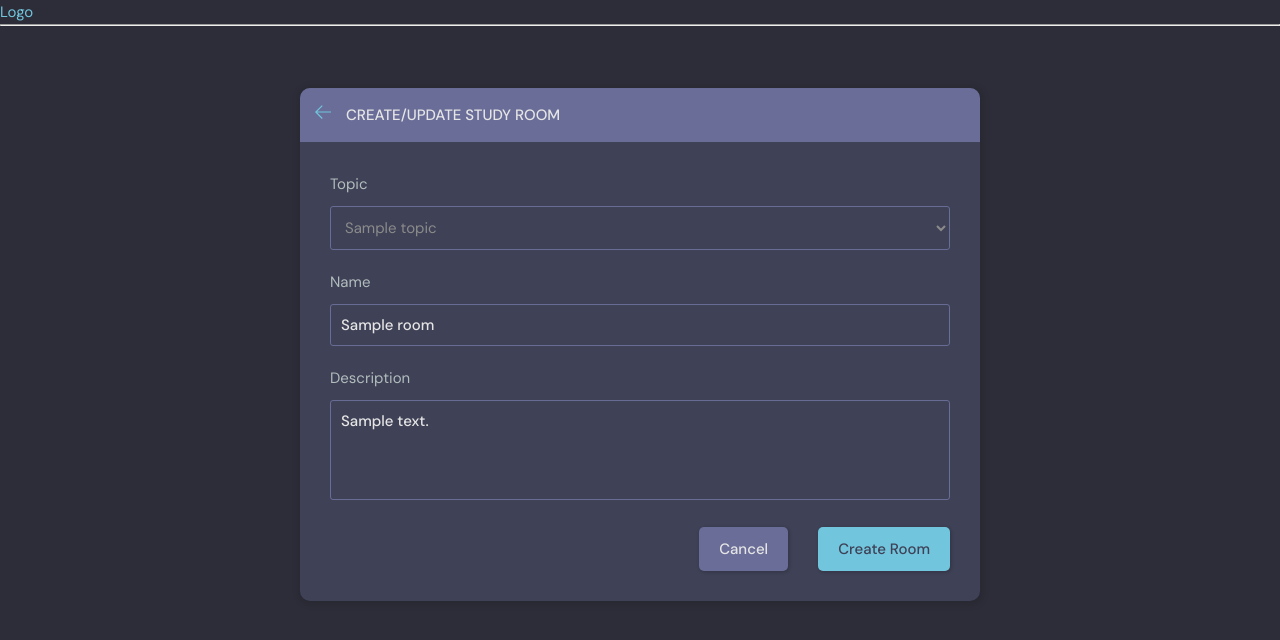
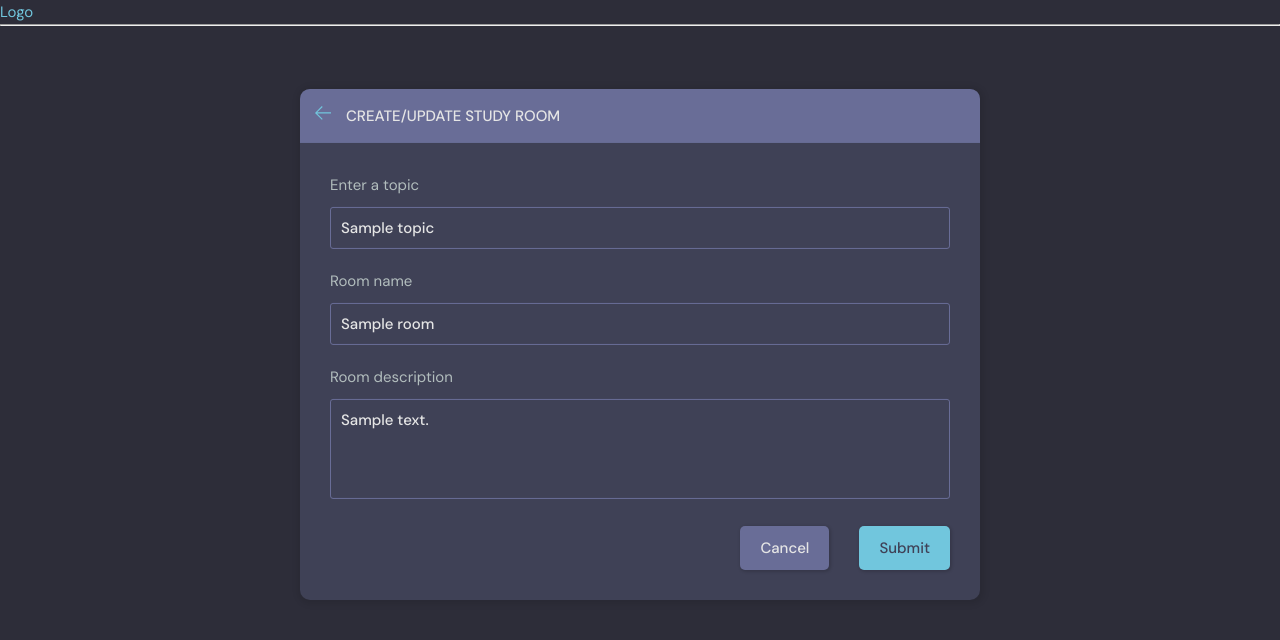
Before and after one commit to Flomasta/fairy_web, a Django app: page /update-room/1/ in a window 1280 px wide. Shown: the part 76-716 px from the top of the page. Run offline with Django 4.2, Linux system fonts and the light colour scheme; a user stored in the database is signed in; tables that the repository leaves empty hold one stand-in row (values such as "Sample post").

Commit message:
Updated Room update form

```diff
--- a/base/templates/base/room_form.html
+++ b/base/templates/base/room_form.html
@@ -21,16 +21,36 @@
                 <div class="layout__body">
                     <form class="form" method="post" action="">
                         {% csrf_token %}
-                        {% for field in form %}
-                            <div class="form__group">
-                                <label for="room_name">{{ field.label }}</label>
-                                {{ field }}
-                            </div>
-                        {% endfor %}
+
+                        <div class="form__group">
+                            <label for="room_topic">Enter a topic</label>
+                            <input type="text" name="topic" list="topic-list" value="{{ room.topic.name }}">
+                            <datalist id="topic-list">
+                                <select name="" id="room_topic">
+                                    {% for topic in topics %}
+                                        <option value={{ topic.name }}>{{ topic.name }}</option>
+                                    {% endfor %}
+
+
+                                </select>
+                            </datalist>
+
+                        </div>
+
+
+                        <div class="form__group">
+                            <label for="room_name">Room name</label>
+                            {{ form.name }}
+                        </div>
+                        <div class="form__group">
+                            <label for="room_description">Room description</label>
+                            {{ form.description }}
+                        </div>
+
 
                         <div class="form__action">
                             <a class="btn btn--dark" href="{% url 'home' %}">Cancel</a>
-                            <button class="btn btn--main" type="submit">Create Room</button>
+                            <button class="btn btn--main" type="submit">Submit</button>
                         </div>
                     </form>
                 </div>
--- a/base/views.py
+++ b/base/views.py
@@ -12,12 +12,6 @@ from django.contrib.auth.forms import UserCreationForm
 
 
 # Create your views here.
-
-# rooms = [
-#     {'id': 1, 'name': 'First room'},
-#     {'id': 2, 'name': 'Second room'},
-#     {'id': 3, 'name': 'Third room'},
-# ]
 
 def loginPage(request):
     page = 'login'
@@ -100,14 +94,24 @@ def userProfile(request, pk):
 @login_required(login_url='login_page')
 def createRoom(request):
     form = RoomForm()
+    topics = Topic.objects.all()
     if request.method == 'POST':
-        form = RoomForm(request.POST)
-        if form.is_valid():
-            room = form.save(commit=False)
-            room.host = request.user
-            room.save()
-            return redirect('home')
-    context = {'form': form}
+        topic_name = request.POST.get('topic')
+        topic, created = Topic.objects.get_or_create(name=topic_name)
+        Room.objects.create(
+            host=request.user,
+            topic=topic,
+            name=request.POST.get('name'),
+            description=request.POST.get('description'),
+        )
+        # form = RoomForm(request.POST)
+        # if form.is_valid():
+        #     room = form.save(commit=False)
+        #     room.host = request.user
+        #     room.save()
+        return redirect('home')
+
+    context = {'form': form, 'topics': topics}
     return render(request, 'base/room_form.html', context)
 
 
@@ -115,13 +119,20 @@ def createRoom(request):
 def updateRoom(request, pk):
     room = Room.objects.get(id=pk)
     form = RoomForm(instance=room)
+    topics = Topic.objects.all()
+    if request.user != room.host:
+        return HttpResponse("You are not allowed here")
+
     if request.method == 'POST':
-        form = RoomForm(request.POST, instance=room)
-        if form.is_valid():
-            # form.save()
-            print(form)
-            return redirect('home')
-    context = {'form': form}
+        topic_name = request.POST.get('topic')
+        topic, created = Topic.objects.get_or_create(name=topic_name)
+        room.name = request.POST.get('name')
+        room.topic = topic
+        room.description = request.POST.get('description')
+        room.save()
+        return redirect('home')
+
+    context = {'form': form, 'topics': topics, 'room': room}
     return render(request, 'base/room_form.html', context)
 
 
```
